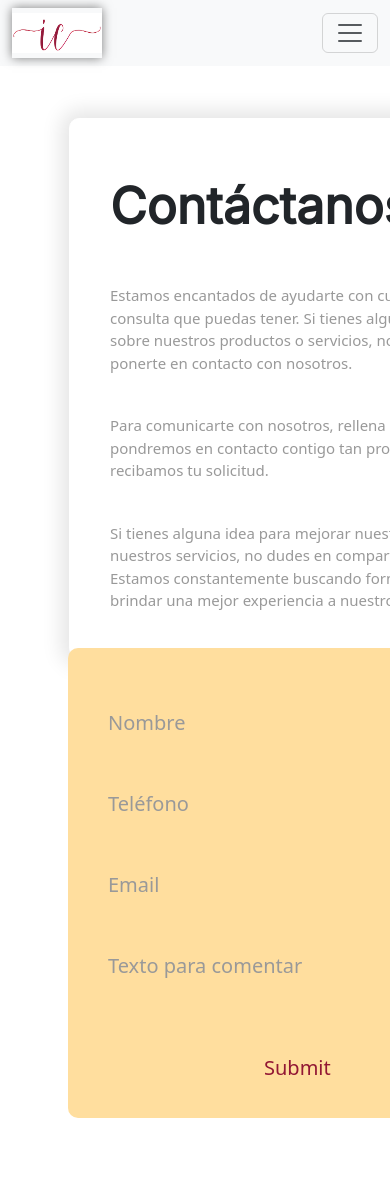
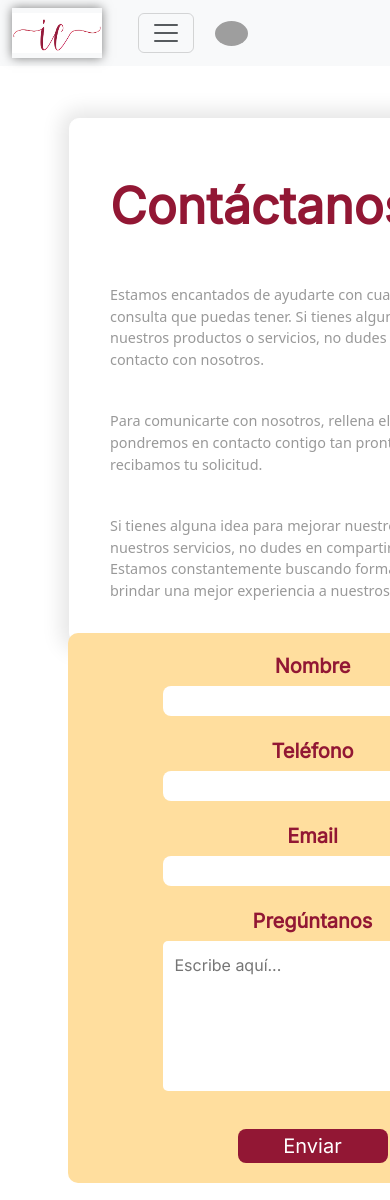
Before and after one commit to MariaDiezEsteve/invitaclick-front, a Vue app: page /contact in a window 390 px wide. Shown: the top 1200 px of the page. Built offline with nearby package versions, Linux system fonts and the light colour scheme; grey boxes are pictures that could not be loaded.

Commit message:
incluido navbar, falta responsive

```diff
--- a/src/components/Cards/ContactmeCard.vue
+++ b/src/components/Cards/ContactmeCard.vue
@@ -18,10 +18,11 @@
             <label for="email">Email</label>
             <input type="email" id="email" />
             <!-- v-model="" -->
-            <label for="comentario">Texto para comentar</label>
-            <input type="texterea" id="comentario" cols="20" rows="5" />
+            <label for="comentario">Pregúntanos</label>
+            <textarea rows="4" cols="70" name="textarea" placeholder="Escribe aquí..." maxlength="1000"></textarea>
+
             <!-- v-model="" -->
-            <input type="submit" id="submit" value="Submit" />
+            <input type="submit" id="submit" value="Enviar" />
           </div>
         </div>
       </div>
@@ -101,19 +102,26 @@
   font-weight: 900;
   font-family: $inter;
   margin: 50px 40px 40px;
+  color: $colour_one;
 }
 .eula {
   color: #999;
-  font-size: 15px;
+  font-size: 1.1rem;
   line-height: 1.5;
   margin: 40px;
+}
+
+@media (max-width: 767px) {
+  .eula {
+    font-size: 0.9rem;
+  }
 }
 .right {
   background: $colour_four;
   color: #F1F1F2;
   position: relative;
   top: 50px;
-  height: 470px;
+  height: 550px;
   width: 100%;
   border-radius: 10px;
 }
@@ -121,44 +129,77 @@
   .right {
     flex-shrink: 0;
     top: 10px;
-    width: 151%;
+    width: 150%;
   }
 }
 .form {
-  margin: 40px;
-  position: absolute;
+    position: absolute;
+    top: 48%;
+    left: 50%;
+    transform: translate(-50%, -50%);
+    text-align: center;
 }
 label {
-color: #999;
-  display: block;
-  font-size: 20px;
-  height: 16px;
-  margin-top: 20px;
-  margin-bottom: 15px;
+    color: $colour_one;
+    display: block;
+    font-size: 20px;
+    height: 20px;
+    font-weight: 600;
+    margin-top: 20px;
+    margin-bottom: 15px;
+    font-family: $inter;
 }
-input {
-  background: transparent;
+input{
+  background: white;
   border: 0;
-  color: $colour_six;
+  color: #999;
   font-size: 20px;
   height: 30px;
   line-height: 30px;
   outline: none !important;
   width: 100%;
+  font-family: $inter;
+  border-radius: 0.5rem;
 }
 input::-moz-focus-inner {
   border: 0;
+  color: #999;
+  font-size: 20px;
+  height: 30px;
+  line-height: 30px;
 }
-#submit {
-  color: $colour_one;
-  margin-top: 40px;
-  transition: color 300ms;
+
+textarea{
+    border-radius: 0.5rem;
+    width: 300px;
+    height: 150px;
+    padding: 10px;
+    font-size: 16px;
+    border: 2px solid transparent;
+    border-radius: 5px;
+    resize: vertical;
+    font-family: $inter;
+    color: #999;
 }
-#submit:focus {
-  color: $colour_three;
+
+textarea:focu{
+    border: none;
 }
-#submit:active {
-  color: $colour_one;
+
+#submit{
+    margin-top: 2rem;
+    border-radius: 8px;
+    color: #ffffff;
+    background: $colour_one;
+    border: 1px solid transparent;
+    text-align: center;
+    font-family: $inter;
+    width: 50%;
+    height: 100%;
+}
+
+#submit:hover {
+    background: $colour_two;
 }
 
   </style>
--- /dev/null
+++ b/src/components/Navbar/NavbarLogin.vue
@@ -0,0 +1,83 @@
+<template>
+    <!-- Navbar -->
+    <nav class="navbar navbar-expand-lg bg-body-tertiary">
+      <!-- Container wrapper -->
+      <div class="container-fluid">
+        <a class="navbar-brand branding" href="/"><img src="@/assets/Logo/logo.png" alt="logo" /></a>
+        <button class="navbar-toggler" type="button" data-bs-toggle="collapse" data-bs-target="#navbarNav" aria-controls="navbarNav" aria-expanded="false" aria-label="Toggle navigation">
+          <span class="navbar-toggler-icon"></span>
+        </button>
+        <div class="collapse navbar-collapse" id="navbarNav">
+          <ul class="navbar-nav">
+            <li class="nav-item">
+              <a class="nav-link active" aria-current="page" href="#">Diseños</a>
+            </li>
+            <li class="nav-item">
+              <a class="nav-link" href="#">Como comprar</a>
+            </li>
+            <li class="nav-item">
+              <a class="nav-link" href="#">Contacto</a>
+            </li>
+          </ul>
+        </div>
+      <!-- Avatar -->
+      <div class="dropdown">
+        <a class="dropdown-toggle photo" href="#" role="button" data-bs-toggle="dropdown" aria-expanded="false">
+            <img
+                    src="https://mdbcdn.b-cdn.net/img/new/avatars/2.webp"
+                    class="rounded-circle"
+                    height="25"
+                    alt="Black and White Portrait of a Man"
+                />
+
+        </a>
+        <ul class="dropdown-menu text-photo">
+            <li><a class="dropdown-item" href="#">Mi perfil</a></li>
+            <li><a class="dropdown-item" href="#">Logout</a></li>
+        </ul>
+    </div>
+    <!-- Right elements -->
+  </div>
+  <!-- Container wrapper -->
+</nav>
+<!-- Navbar -->
+    </template>
+
+    <script setup>
+    </script>
+
+    <style lang="scss" scoped>
+    @import "@/assets/Sass/--parcial.scss";
+    // $lato: 'Lato', sans-serif
+    // $opensans: 'Open Sans', serif
+    // $inter: 'Inter', serif
+
+    // //VARIABLES
+    // $colour_one: #921734
+    // $colour_two: #ae5871
+    // $colour_three: #e5827d
+    // $colour_four: #ffde9e
+    // $colour_five: #ffe56c
+
+    // $colour_six: #fffcee
+
+    .branding{
+            display: flex;
+            align-items: center;
+            box-shadow: 0 0 10px rgba(0, 0, 0, 0.5);
+            height: fit-content;
+            img {
+              width: 90px;
+              height: 40px;
+              object-fit: fill;
+            }
+            svg{fill:$colour_one}
+        }
+    .photo{
+        margin-right: 130px;
+    }
+    .dropdown-toggle::after {
+    content: none;
+  }
+
+    </style>
--- a/src/components/Navbar/NavbarNav.vue
+++ b/src/components/Navbar/NavbarNav.vue
@@ -1,5 +1,7 @@
 <template>
+<!-- Navbar -->
 <nav class="navbar navbar-expand-lg bg-body-tertiary">
+  <!-- Container wrapper -->
   <div class="container-fluid">
     <a class="navbar-brand branding" href="/"><img src="@/assets/Logo/logo.png" alt="logo" /></a>
     <button class="navbar-toggler" type="button" data-bs-toggle="collapse" data-bs-target="#navbarNav" aria-controls="navbarNav" aria-expanded="false" aria-label="Toggle navigation">
@@ -16,13 +18,32 @@
         <li class="nav-item">
           <a class="nav-link" href="#">Contacto</a>
         </li>
-        <li class="nav-item">
-          <a class="nav-link">Login</a>
-        </li>
       </ul>
     </div>
+  <!-- Avatar -->
+  <div class="dropdown">
+        <a
+        class="dropdown-toggle photo"
+          href="/login"
+          id="navbarDropdownMenuAvatar"
+          role="button"
+          data-mdb-toggle="dropdown"
+          aria-expanded="false"
+        >
+        <img
+            src="https://mdbcdn.b-cdn.net/img/new/avatars/2.webp"
+            class="rounded-circle"
+            height="25"
+            alt="Black and White Portrait of a Man"
+            loading="lazy"
+          />
+        </a>
+      </div>
+   <!-- Right elements -->
   </div>
+  <!-- Container wrapper -->
 </nav>
+<!-- Navbar -->
 </template>
 
 <script setup>
@@ -30,6 +51,18 @@
 
 <style lang="scss" scoped>
 @import "@/assets/Sass/--parcial.scss";
+// $lato: 'Lato', sans-serif
+// $opensans: 'Open Sans', serif
+// $inter: 'Inter', serif
+
+// //VARIABLES
+// $colour_one: #921734
+// $colour_two: #ae5871
+// $colour_three: #e5827d
+// $colour_four: #ffde9e
+// $colour_five: #ffe56c
+
+// $colour_six: #fffcee
 
 .branding{
         display: flex;
@@ -39,6 +72,14 @@
         img {
           width: 90px;
           height: 40px;
-          object-fit: fill;        }
+          object-fit: fill;
+        }
+        svg{fill:$colour_one}
     }
+    .photo{
+        margin-right: 130px;
+    }
+    .dropdown-toggle::after {
+    content: none;
+  }
 </style>
--- a/src/views/LoginView.vue
+++ b/src/views/LoginView.vue
@@ -1,6 +1,7 @@
 <template>
-    <h1>About me </h1>
-   </template>
+    <NavLogin  />
+</template>
 
    <script setup>
+   import NavLogin from '../components/Navbar/NavbarLogin.vue'
    </script>
```
